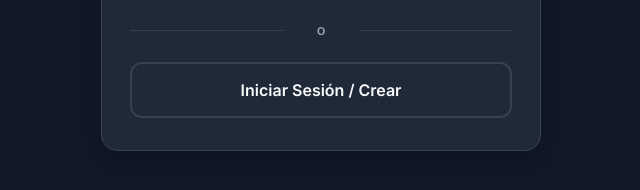
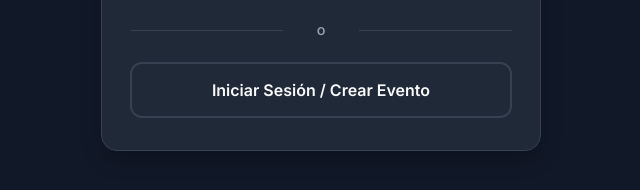
Before and after one commit to OctavioVds/miposada.com, a plain HTML site: page index.html in a window 1280 px wide. Shown: the part 478-668 px from the top of the page, 319-959 px from the left. Drawn offline with Linux system fonts and the light colour scheme; no server answers.

Commit message:
Cambio crear evento

```diff
--- a/index.html
+++ b/index.html
@@ -35,7 +35,7 @@
         <div class="divider">o</div>
 
         <div id="seccionInvitado">
-            <button id="btnSoyAdmin" class="btn-secondary">Iniciar Sesión / Crear</button>
+            <button id="btnSoyAdmin" class="btn-secondary">Iniciar Sesión / Crear Evento</button>
         </div>
 
         <div id="seccionAdmin" style="display: none;">
```
